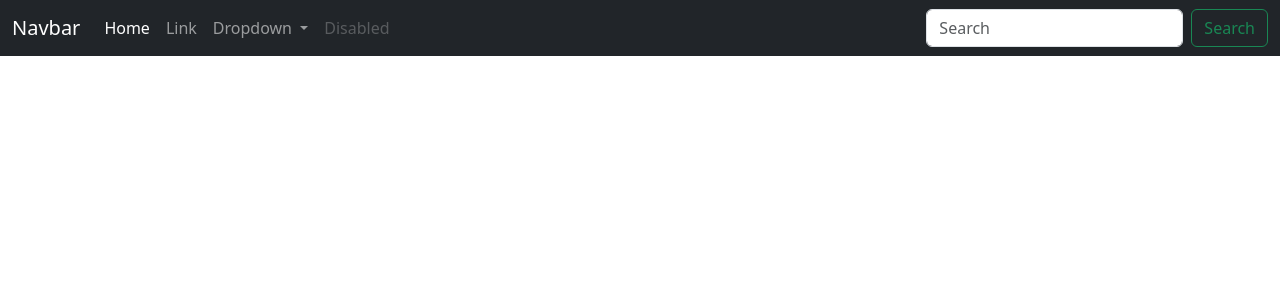
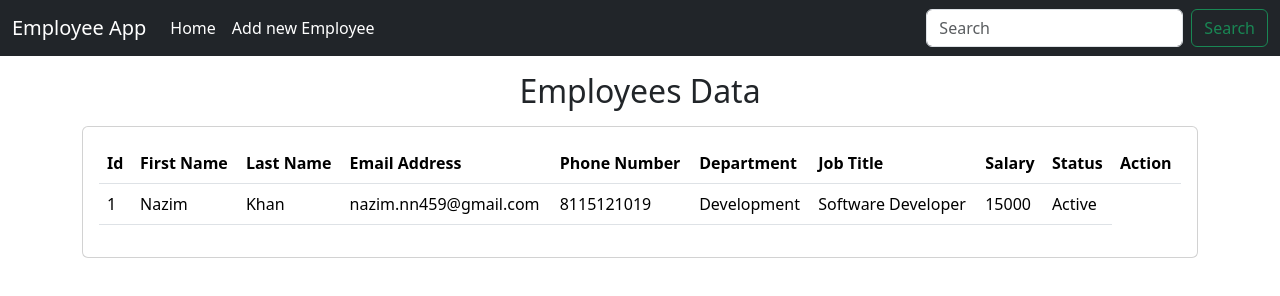
Before and after one commit to Nazim8115/employee-management, a plain HTML site: page Employee-mgmt-frontend/index.html in a window 1280 px wide. Drawn offline with nearby package versions, Linux system fonts and the light colour scheme.

Commit message:
add table and data

```diff
--- a/Employee-mgmt-frontend/index.html
+++ b/Employee-mgmt-frontend/index.html
@@ -10,13 +10,17 @@
       integrity="sha384-T3c6CoIi6uLrA9TneNEoa7RxnatzjcDSCmG1MXxSR1GAsXEV/Dwwykc2MPK8M2HN"
       crossorigin="anonymous"
     />
+    <script
+      src="https://kit.fontawesome.com/b52e76a410.js"
+      crossorigin="anonymous"
+    ></script>
     <title>Employee Management</title>
   </head>
   <body>
     <!-- navbar  -->
     <nav class="navbar navbar-expand-lg navbar-dark bg-dark">
       <div class="container-fluid">
-        <a class="navbar-brand" href="#">Navbar</a>
+        <a class="navbar-brand" href="#">Employee App</a>
         <button
           class="navbar-toggler"
           type="button"
@@ -34,29 +38,9 @@
               <a class="nav-link active" aria-current="page" href="#">Home</a>
             </li>
             <li class="nav-item">
-              <a class="nav-link" href="#">Link</a>
-            </li>
-            <li class="nav-item dropdown">
-              <a
-                class="nav-link dropdown-toggle"
-                href="#"
-                role="button"
-                data-bs-toggle="dropdown"
-                aria-expanded="false"
+              <a class="nav-link active" aria-current="page" href="#"
+                >Add new Employee</a
               >
-                Dropdown
-              </a>
-              <ul class="dropdown-menu">
-                <li><a class="dropdown-item" href="#">Action</a></li>
-                <li><a class="dropdown-item" href="#">Another action</a></li>
-                <li><hr class="dropdown-divider" /></li>
-                <li>
-                  <a class="dropdown-item" href="#">Something else here</a>
-                </li>
-              </ul>
-            </li>
-            <li class="nav-item">
-              <a class="nav-link disabled">Disabled</a>
             </li>
           </ul>
           <form class="d-flex" role="search">
@@ -73,6 +57,50 @@
         </div>
       </div>
     </nav>
+    <!-- main section  -->
+    <main>
+      <h2 class="text-center my-3">Employees Data</h2>
+      <div class="container">
+        <div class="row">
+          <div class="col-md-12">
+            <div class="card">
+              <div class="card-body">
+                <table class="table">
+                  <thead>
+                    <tr>
+                      <th>Id</th>
+                      <th>First Name</th>
+                      <th>Last Name</th>
+                      <th>Email Address</th>
+                      <th>Phone Number</th>
+                      <th>Department</th>
+                      <th>Job Title</th>
+                      <th>Salary</th>
+                      <th>Status</th>
+                      <th>Action</th>
+                    </tr>
+                  </thead>
+                  <tbody>
+                    <tr>
+                      <td>1</td>
+                      <td>Nazim</td>
+                      <td>Khan</td>
+                      <td>nazim.nn459@gmail.com</td>
+                      <td>8115121019</td>
+                      <td>Development</td>
+                      <td>Software Developer</td>
+                      <td>15000</td>
+                      <td>Active</td>
+                    </tr>
+                  </tbody>
+                </table>
+              </div>
+            </div>
+          </div>
+        </div>
+      </div>
+    </main>
+
     <script
       src="https://cdn.jsdelivr.net/npm/bootstrap@5.3.2/dist/js/bootstrap.bundle.min.js"
       integrity="sha384-C6RzsynM9kWDrMNeT87bh95OGNyZPhcTNXj1NW7RuBCsyN/o0jlpcV8Qyq46cDfL"
```
